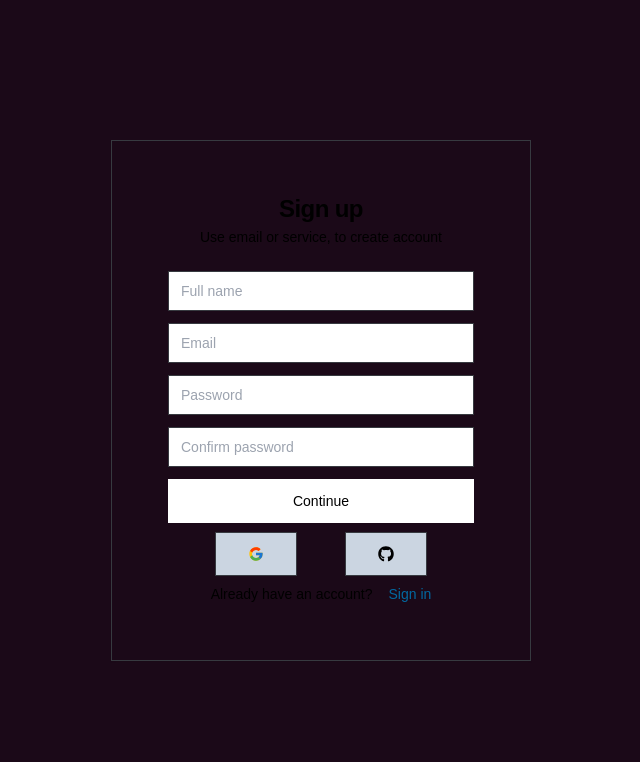
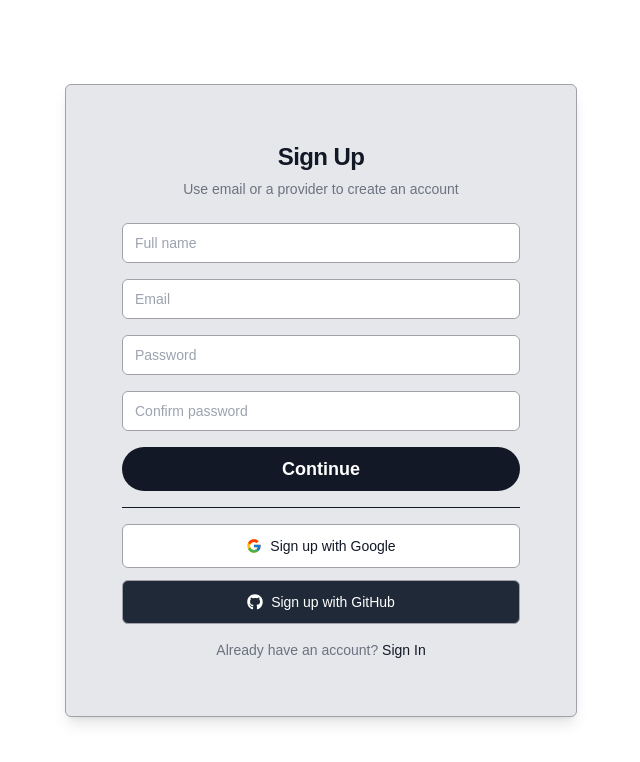
Before and after one commit to tanmaygautam11/pixel-box, a Next.js app: page /sign-up in a window 1280 px wide. Shown: the top 762 px of the page, without its empty margins (319-959 px from the left). Built offline with nearby package versions, Linux system fonts and the light colour scheme.

Commit message:
sign and gign up design done

```diff
--- a/src/app/sign-in/page.tsx
+++ b/src/app/sign-in/page.tsx
@@ -57,20 +57,19 @@ const SignIn = () => {
   };
 
   return (
-    <div className="h-screen flex items-center justify-center bg-black">
-      <Card className="w-[90%] sm:w-[420px] p-6 sm:p-8 shadow-lg bg-gray-900 rounded-lg">
+    <div className="min-h-screen flex items-center justify-center bg-primary px-4 sm:px-0">
+      <Card className="w-full max-w-sm sm:max-w-md md:max-w-lg p-6 sm:p-8 shadow-lg bg-secondary rounded-[6px] border border-zinc-400">
         <CardHeader>
-          <CardTitle className="text-center text-white text-2xl font-bold">
+          <CardTitle className="text-center text-black-100 text-2xl font-bold">
             Sign In
           </CardTitle>
-          <CardDescription className="text-sm text-center text-gray-400">
+          <CardDescription className="text-sm text-center text-gray-100">
             Use your email or a provider to sign in
           </CardDescription>
         </CardHeader>
 
-        {/* Error Message */}
         {!!error && (
-          <div className="bg-red-500/20 border border-red-500 text-red-400 px-4 py-3 rounded-md flex items-center gap-x-2 text-sm mb-6">
+          <div className="bg-red-500/20 border border-red-500 text-red-400 px-4 py-3 rounded-[6px] flex items-center gap-x-2 text-sm mb-6">
             <TriangleAlert />
             <p>{error}</p>
           </div>
@@ -85,7 +84,7 @@ const SignIn = () => {
               value={email}
               onChange={(e) => setEmail(e.target.value)}
               required
-              className="border-gray-700 bg-gray-800 text-white focus:border-gray-500 focus:ring focus:ring-gray-600 transition-all duration-300 rounded-md"
+              className="border-zinc-400 bg-primary focus:border-gray-500 focus:ring focus:ring-zinc-300 transition-all duration-200 rounded-[6px]"
             />
             <Input
               type="password"
@@ -94,10 +93,10 @@ const SignIn = () => {
               value={password}
               onChange={(e) => setPassword(e.target.value)}
               required
-              className="border-gray-700 bg-gray-800 text-white focus:border-gray-500 focus:ring focus:ring-gray-600 transition-all duration-300 rounded-md"
+              className="border-zinc-400 bg-primary focus:border-gray-500 focus:ring focus:ring-zinc-300 transition-all duration-300 rounded-[6px]"
             />
             <Button
-              className="w-full bg-gray-700 hover:bg-gray-600 text-white font-semibold text-lg py-3 rounded-md transition-all duration-300"
+              className="w-full bg-black-100 hover:bg-gray-200 text-white font-semibold text-lg py-3 rounded-3xl transition-all duration-300"
               size="lg"
               disabled={pending}
             >
@@ -105,15 +104,14 @@ const SignIn = () => {
             </Button>
           </form>
 
-          <Separator className="my-4 bg-gray-700" />
+          <Separator className="my-4 bg-black-100" />
 
-          {/* Social Login Buttons */}
           <div className="flex flex-col space-y-3">
             <Button
               onClick={(e) => handleProvider(e, "google")}
               variant="outline"
               size="lg"
-              className="w-full flex items-center justify-center bg-gray-800 hover:bg-gray-700 text-white py-2 rounded-md transition-all duration-300"
+              className="w-full flex items-center justify-center bg-primary hover:bg-zinc-200 text-black-100 py-2 rounded-[6px] transition-all duration-300 border-zinc-400"
             >
               <FcGoogle className="size-6 mr-2" />
               Sign in with Google
@@ -123,18 +121,17 @@ const SignIn = () => {
               onClick={(e) => handleProvider(e, "github")}
               variant="outline"
               size="lg"
-              className="w-full flex items-center justify-center bg-gray-800 hover:bg-gray-700 text-white py-2 rounded-md transition-all duration-300"
+              className="w-full flex items-center justify-center bg-gray-800 hover:bg-gray-700 text-white py-2 rounded-[6px] transition-all duration-300 border-zinc-400"
             >
               <FaGithub className="size-6 mr-2" />
               Sign in with GitHub
             </Button>
           </div>
 
-          {/* Sign Up Link */}
-          <p className="text-center text-sm mt-4 text-gray-400">
-            Dont have an account?{" "}
+          <p className="text-center text-sm mt-4 text-gray-100">
+            Don&#39;t have an account?{" "}
             <Link
-              className="text-gray-300 hover:underline cursor-pointer"
+              className="text-black-100 hover:underline cursor-pointer"
               href="/sign-up"
             >
               Sign Up
--- a/src/app/sign-up/page.tsx
+++ b/src/app/sign-up/page.tsx
@@ -67,22 +67,26 @@ const SignUp = () => {
     signIn(value, { callbackUrl: "/" });
   };
   return (
-    <div className="h-full flex items-center justify-center bg-[#1b0918]">
-      <Card className="md:h-auto w-[80%] sm:w-[420px] p-4 sm:p-8">
+    <div className="min-h-screen flex items-center justify-center bg-primary px-4 sm:px-0">
+      <Card className="w-full max-w-sm sm:max-w-md md:max-w-lg p-6 sm:p-8 shadow-lg bg-secondary rounded-[6px] border border-zinc-400">
         <CardHeader>
-          <CardTitle className="text-center">Sign up</CardTitle>
-          <CardDescription className="text-sm text-center text-accent-foreground">
-            Use email or service, to create account
+          <CardTitle className="text-center text-black-100 text-2xl font-bold">
+            Sign Up
+          </CardTitle>
+          <CardDescription className="text-sm text-center text-gray-100">
+            Use email or a provider to create an account
           </CardDescription>
         </CardHeader>
+
         {!!error && (
-          <div className="bg-destructive/15 p-3 rounded-md flex items-center gap-x-2 text-sm text-destructive mb-6">
+          <div className="bg-red-500/20 border border-red-500 text-red-400 px-4 py-3 rounded-[6px] flex items-center gap-x-2 text-sm mb-6">
             <TriangleAlert />
             <p>{error}</p>
           </div>
         )}
+
         <CardContent className="px-2 sm:px-6">
-          <form onSubmit={handleSubmit} className="space-y-3">
+          <form onSubmit={handleSubmit} className="space-y-4">
             <Input
               type="text"
               disabled={pending}
@@ -90,6 +94,7 @@ const SignUp = () => {
               value={form.name}
               onChange={(e) => setForm({ ...form, name: e.target.value })}
               required
+              className="border-zinc-400 bg-primary focus:border-gray-500 focus:ring focus:ring-zinc-300 transition-all duration-200 rounded-[6px]"
             />
             <Input
               type="email"
@@ -98,6 +103,7 @@ const SignUp = () => {
               value={form.email}
               onChange={(e) => setForm({ ...form, email: e.target.value })}
               required
+              className="border-zinc-400 bg-primary focus:border-gray-500 focus:ring focus:ring-zinc-300 transition-all duration-200 rounded-[6px]"
             />
             <Input
               type="password"
@@ -106,6 +112,7 @@ const SignUp = () => {
               value={form.password}
               onChange={(e) => setForm({ ...form, password: e.target.value })}
               required
+              className="border-zinc-400 bg-primary focus:border-gray-500 focus:ring focus:ring-zinc-300 transition-all duration-300 rounded-[6px]"
             />
             <Input
               type="password"
@@ -116,41 +123,46 @@ const SignUp = () => {
                 setForm({ ...form, confirmPassword: e.target.value })
               }
               required
+              className="border-zinc-400 bg-primary focus:border-gray-500 focus:ring focus:ring-zinc-300 transition-all duration-300 rounded-[6px]"
             />
-            <Button className="w-full" size="lg" disabled={pending}>
+            <Button
+              className="w-full bg-black-100 hover:bg-gray-200 text-white font-semibold text-lg py-3 rounded-3xl transition-all duration-300"
+              size="lg"
+              disabled={pending}
+            >
               Continue
             </Button>
           </form>
 
-          <Separator />
+          <Separator className="my-4 bg-black-100" />
 
-          <div className="flex my-2 justify-evenly mx-auto items-center">
+          <div className="flex justify-evenly flex-col space-y-3">
             <Button
-              disabled={false}
               onClick={(e) => handleProvider(e, "google")}
               variant="outline"
               size="lg"
-              className="bg-slate-300 hover:bg-slate-400 hover:scale-110"
+              className="bg-primary hover:bg-zinc-200 text-black-100 py-2 rounded-[6px] transition-all duration-300 border-zinc-400"
             >
-              <FcGoogle className="size-8 left-2.5 top-2.5" />
+              <FcGoogle className="size-6" />
+              Sign up with Google
             </Button>
             <Button
-              disabled={false}
               onClick={(e) => handleProvider(e, "github")}
               variant="outline"
               size="lg"
-              className="bg-slate-300 hover:bg-slate-400 hover:scale-110"
+              className="bg-gray-800 hover:bg-gray-700 text-white py-2 rounded-[6px] transition-all duration-300 border-zinc-400"
             >
-              <FaGithub className="size-8 left-2.5 top-2.5" />
+              <FaGithub className="size-6" />
+              Sign up with GitHub
             </Button>
           </div>
-          <p className="text-center text-sm mt-2 text-muted-foreground">
-            Already have an account?
+          <p className="text-center text-sm mt-4 text-gray-100">
+            Already have an account?{" "}
             <Link
-              className="text-sky-700 ml-4 hover:underline cursor-pointer"
-              href="sign-in"
+              className="text-black-100 hover:underline cursor-pointer"
+              href="/sign-in"
             >
-              Sign in{" "}
+              Sign In
             </Link>
           </p>
         </CardContent>
```
